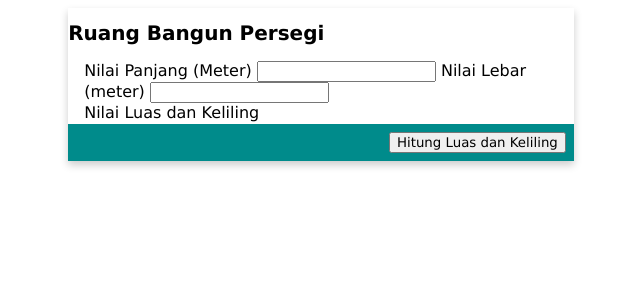
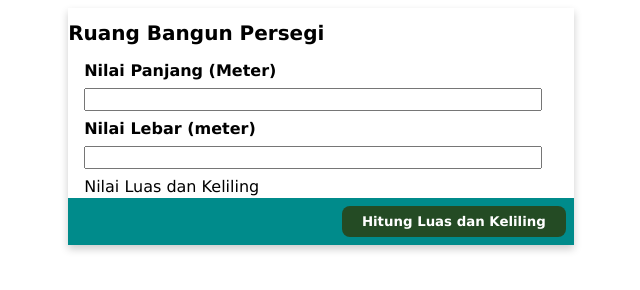
Before and after one commit to NiKadekMiraSukmayanti/dwk-pertemuan601, a plain HTML site: page index.html in a window 1280 px wide. Shown: the whole page, without its empty margins (319-959 px from the left). Drawn offline with Linux system fonts and the light colour scheme.

Commit message:
perubahan terbaru

```diff
--- a/index.html
+++ b/index.html
@@ -28,6 +28,24 @@
   background-color: darkcyan;
   display: flex;
   justify-content: right;
+}
+label{
+  font-weight: bold;
+  font-size: 14;
+}
+input[type=text]{
+  width: 95%;
+  padding: 2px;
+  margin: 8px 0px;
+}
+button{
+  border: none;
+  border-radius: 8px;
+  background-color: rgb(36, 75, 36);
+  color: white;
+  font-weight: bold;
+  padding: 8px 20px;
+
 }
 
   </style>
```
